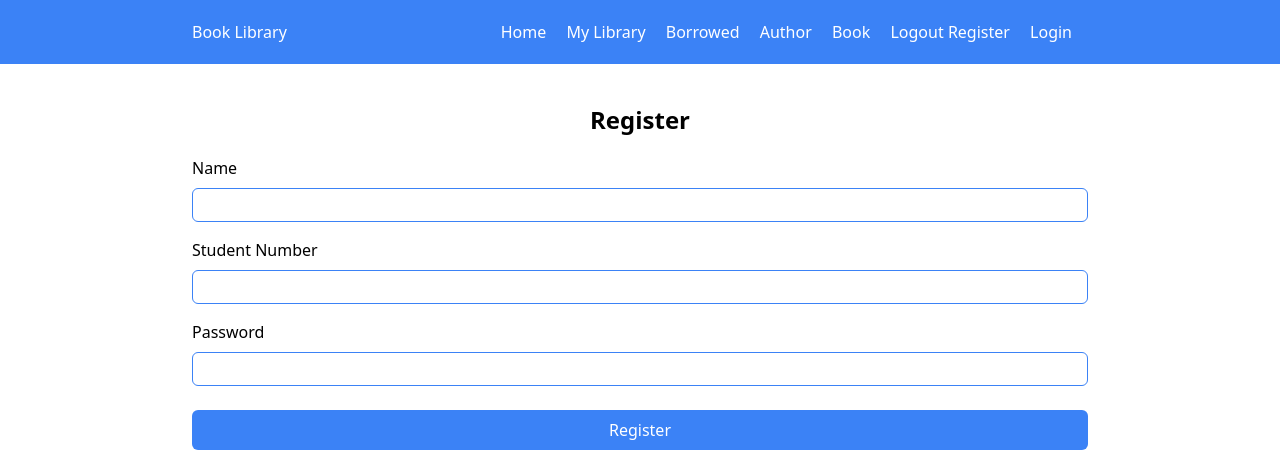
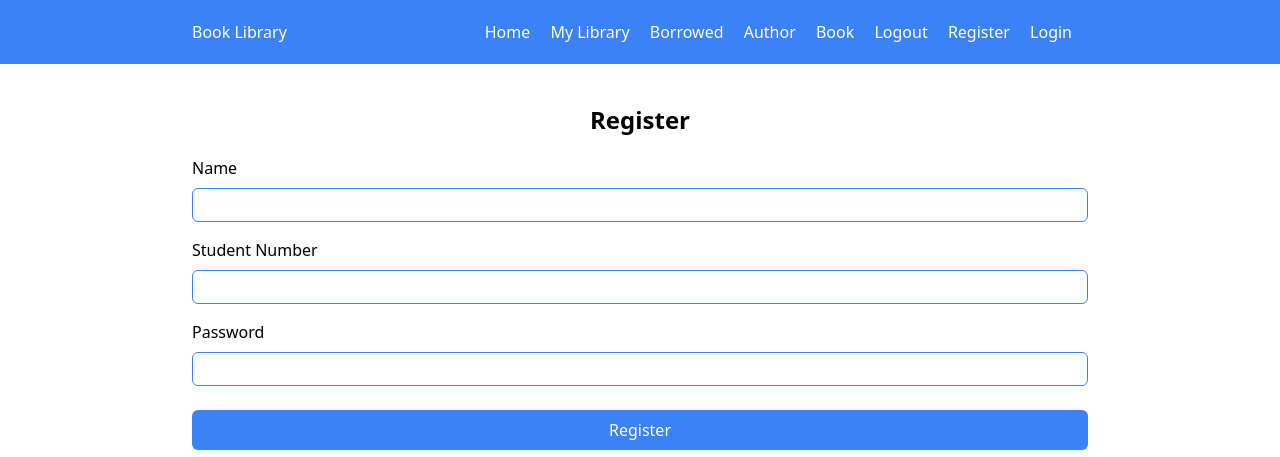
Before and after one commit to hammer-code/hc-106-booklib, a Flask app: page /auth/register in a window 1280 px wide. Shown: the top 457 px of the page. Run offline with Flask 2, Linux system fonts and the light colour scheme; parts of the project's set-up code (start-up, migrations or seed data) failed here and were passed over.

Commit message:
add margin right

```diff
--- a/booklib/templates/base.html
+++ b/booklib/templates/base.html
@@ -37,7 +37,7 @@
                         <li class="inline-block mr-4">
                             <a href="{{ url_for('books.index') }}">Book</a>
                         </li>
-                        <li class="inline-block">
+                        <li class="inline-block mr-4">
                             <form id="logout" action="{{ url_for('auth.logout') }}" method="post">
                                 <a href="#" onclick="document.getElementById('logout').submit();">
                                     Logout
```
